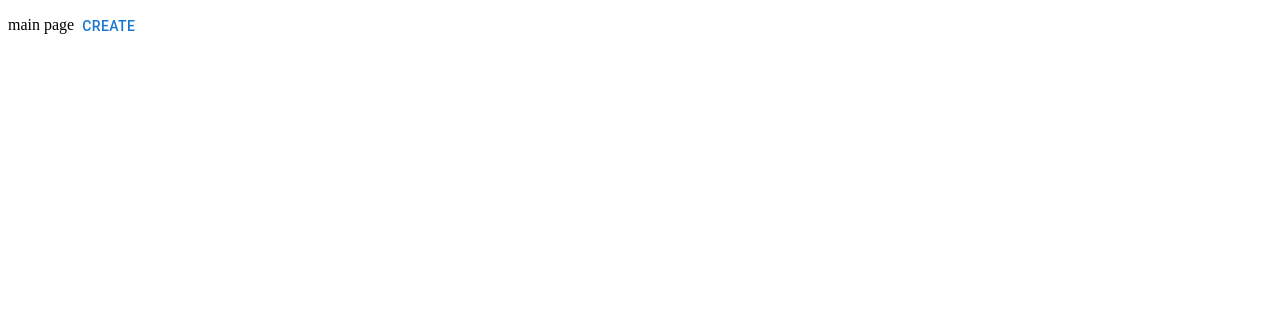
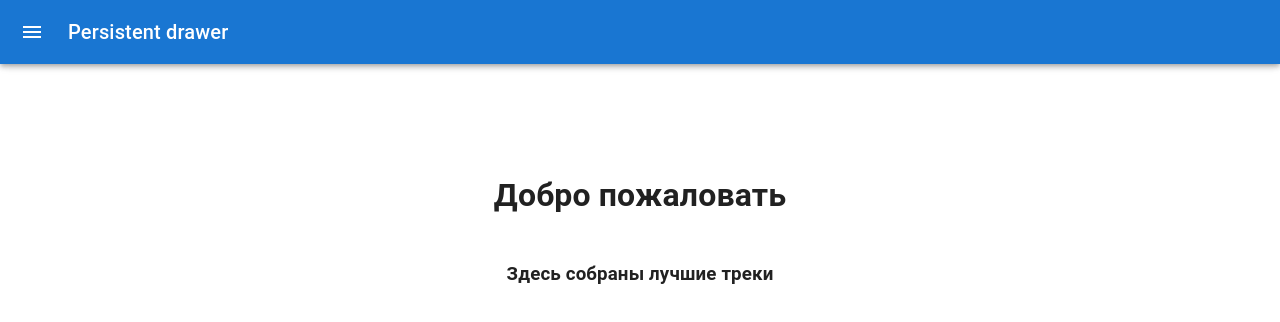
Before and after one commit to Ainswrg/Spotify-clone, a Next.js app in the folder client/: page / in a window 1280 px wide. Shown: the top 322 px of the page. Built offline with nearby package versions, Linux system fonts and the light colour scheme.

Commit message:
feat: added Navbar

```diff
--- /dev/null
+++ b/client/components/Navbar.tsx
@@ -0,0 +1,123 @@
+import * as React from 'react';
+import { styled, useTheme } from '@mui/material/styles';
+import Box from '@mui/material/Box';
+import Drawer from '@mui/material/Drawer';
+import CssBaseline from '@mui/material/CssBaseline';
+import MuiAppBar, { AppBarProps as MuiAppBarProps } from '@mui/material/AppBar';
+import Toolbar from '@mui/material/Toolbar';
+import List from '@mui/material/List';
+import Typography from '@mui/material/Typography';
+import Divider from '@mui/material/Divider';
+import IconButton from '@mui/material/IconButton';
+import MenuIcon from '@mui/icons-material/Menu';
+import ChevronLeftIcon from '@mui/icons-material/ChevronLeft';
+import ChevronRightIcon from '@mui/icons-material/ChevronRight';
+import ListItem from '@mui/material/ListItem';
+import ListItemIcon from '@mui/material/ListItemIcon';
+import ListItemText from '@mui/material/ListItemText';
+import InboxIcon from '@mui/icons-material/MoveToInbox';
+import MailIcon from '@mui/icons-material/Mail';
+import { useRouter } from 'next/dist/client/router';
+
+const drawerWidth = 240;
+
+const menuItems = [
+  { text: 'Главная', href: '/' },
+  { text: 'Список треков', href: '/tracks' },
+  { text: 'Список альбомов', href: '/albums' },
+];
+
+interface AppBarProps extends MuiAppBarProps {
+  open?: boolean;
+}
+
+const AppBar = styled(MuiAppBar, {
+  shouldForwardProp: (prop) => prop !== 'open',
+})<AppBarProps>(({ theme, open }) => ({
+  transition: theme.transitions.create(['margin', 'width'], {
+    easing: theme.transitions.easing.sharp,
+    duration: theme.transitions.duration.leavingScreen,
+  }),
+  ...(open && {
+    width: `calc(100% - ${drawerWidth}px)`,
+    marginLeft: `${drawerWidth}px`,
+    transition: theme.transitions.create(['margin', 'width'], {
+      easing: theme.transitions.easing.easeOut,
+      duration: theme.transitions.duration.enteringScreen,
+    }),
+  }),
+}));
+
+const DrawerHeader = styled('div')(({ theme }) => ({
+  display: 'flex',
+  alignItems: 'center',
+  padding: theme.spacing(0, 1),
+  // necessary for content to be below app bar
+  ...theme.mixins.toolbar,
+  justifyContent: 'flex-end',
+}));
+
+export default function Navbar() {
+  const theme = useTheme();
+  const [open, setOpen] = React.useState(false);
+  const router = useRouter();
+
+  const handleDrawerOpen = () => {
+    setOpen(true);
+  };
+
+  const handleDrawerClose = () => {
+    setOpen(false);
+  };
+
+  return (
+    <Box sx={{ display: 'flex' }}>
+      <CssBaseline />
+      <AppBar position="fixed" open={open}>
+        <Toolbar>
+          <IconButton
+            color="inherit"
+            aria-label="open drawer"
+            onClick={handleDrawerOpen}
+            edge="start"
+            sx={{ mr: 2, ...(open && { display: 'none' }) }}
+          >
+            <MenuIcon />
+          </IconButton>
+          <Typography variant="h6" noWrap component="div">
+            Persistent drawer
+          </Typography>
+        </Toolbar>
+      </AppBar>
+      <Drawer
+        // sx={{
+        //   width: drawerWidth,
+        //   flexShrink: 0,
+        //   '& .MuiDrawer-paper': {
+        //     width: drawerWidth,
+        //     boxSizing: 'border-box',
+        //   },
+        // }}
+        variant="persistent"
+        anchor="left"
+        open={open}
+      >
+        <DrawerHeader>
+          <IconButton onClick={handleDrawerClose}>
+            {theme.direction === 'ltr' ? <ChevronLeftIcon /> : <ChevronRightIcon />}
+          </IconButton>
+        </DrawerHeader>
+        <List>
+          {menuItems.map(({ text, href }, index) => (
+            <ListItem button key={href} onClick={() => router.push(href)}>
+              <ListItemIcon>
+                {index % 2 === 0 ? <InboxIcon /> : <MailIcon />}
+              </ListItemIcon>
+              <ListItemText primary={text} />
+            </ListItem>
+          ))}
+        </List>
+      </Drawer>
+    </Box>
+  );
+}
--- a/client/pages/index.tsx
+++ b/client/pages/index.tsx
@@ -1,12 +1,28 @@
 import { Button } from '@mui/material';
 import React from 'react'
+import Navbar from '../components/Navbar';
 
 const Index = () => {
   return (
-    <div>
-      main page
-      <Button>Create</Button>
+    <>
+    <Navbar />
+    <div className="center">
+      <h1>Добро пожаловать</h1>
+      <h3>Здесь собраны лучшие треки</h3>
     </div>
+
+    <style jsx>
+      {`
+        .center {
+          margin-top: 150px;
+          display: flex;
+          flex-direction: column;
+          align-items: center;
+          justify-content: center;
+        }
+      `}
+    </style>
+    </>
   )
 }
 export default Index;
```
